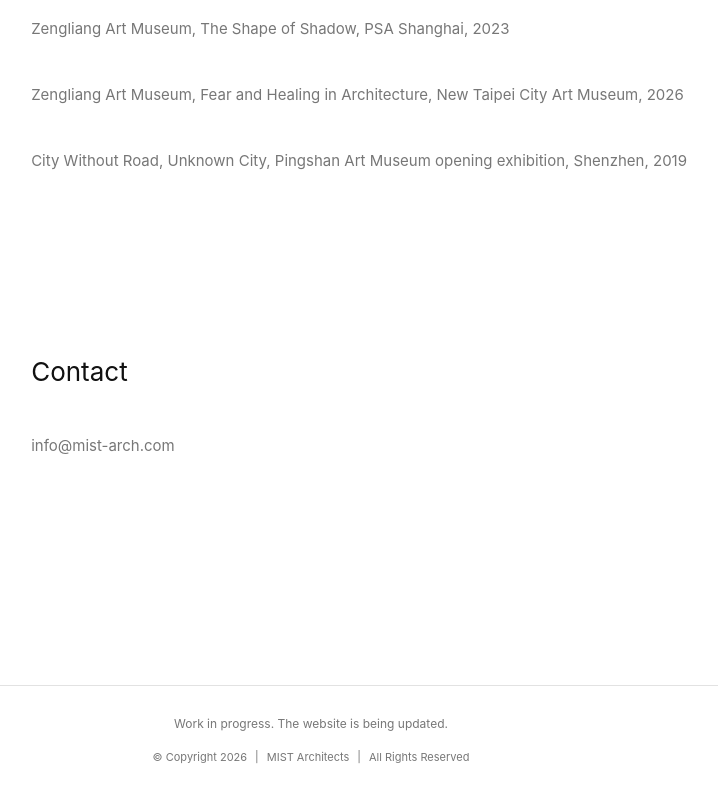
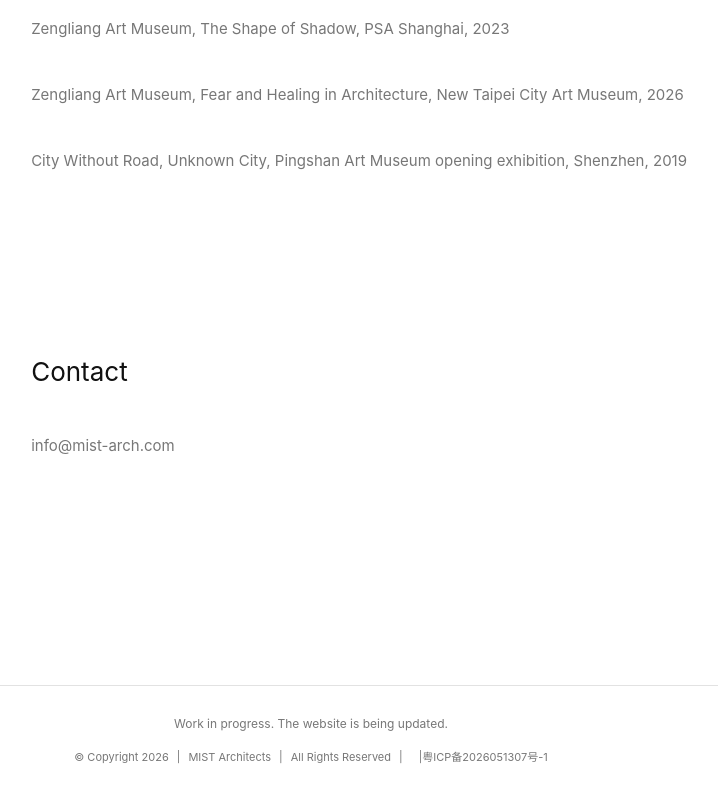
Before and after one commit to MistArchitect/MistArchitectWeb, a Next.js app: page /en/about in a window 1280 px wide. Shown: the part 3199-3999 px from the top of the page, without its empty margins (329-1047 px from the left). Built offline with nearby package versions, Linux system fonts and the light colour scheme; no server answers; a web font is replaced by a local one.

Commit message:
Add 粤ICP备2026051307号-1 ICP license to footer
ICP filing approved. Hardcode as default so production renders the link
regardless of build-time env vars; still allow NEXT_PUBLIC_ICP_LICENSE
override.

```diff
--- a/src/components/site-footer.tsx
+++ b/src/components/site-footer.tsx
@@ -19,7 +19,8 @@ const footerCopy = {
 
 export function SiteFooter({ locale }: SiteFooterProps) {
   const copy = footerCopy[locale];
-  const icpLicense = process.env.NEXT_PUBLIC_ICP_LICENSE?.trim();
+  const icpLicense =
+    process.env.NEXT_PUBLIC_ICP_LICENSE?.trim() || "粤ICP备2026051307号-1";
 
   return (
     <footer className="site-footer" aria-label={locale === "zh" ? "网站信息" : "Site information"}>
```
